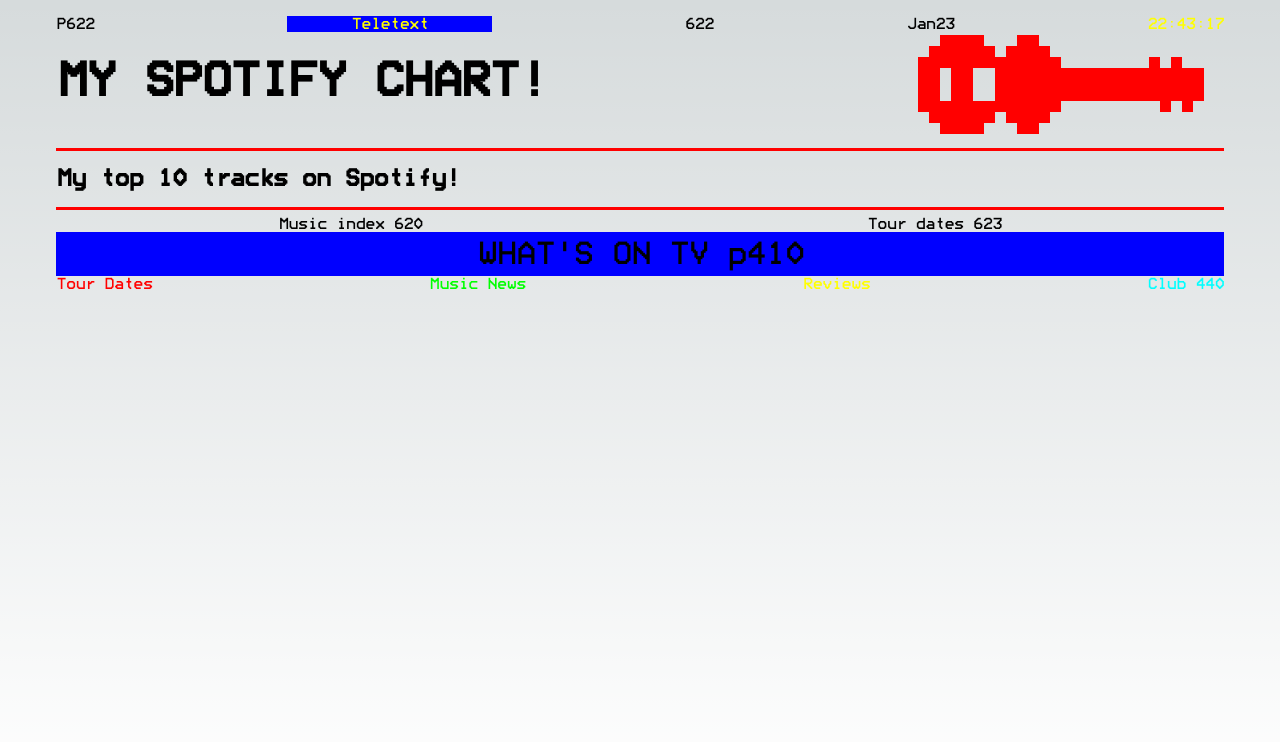
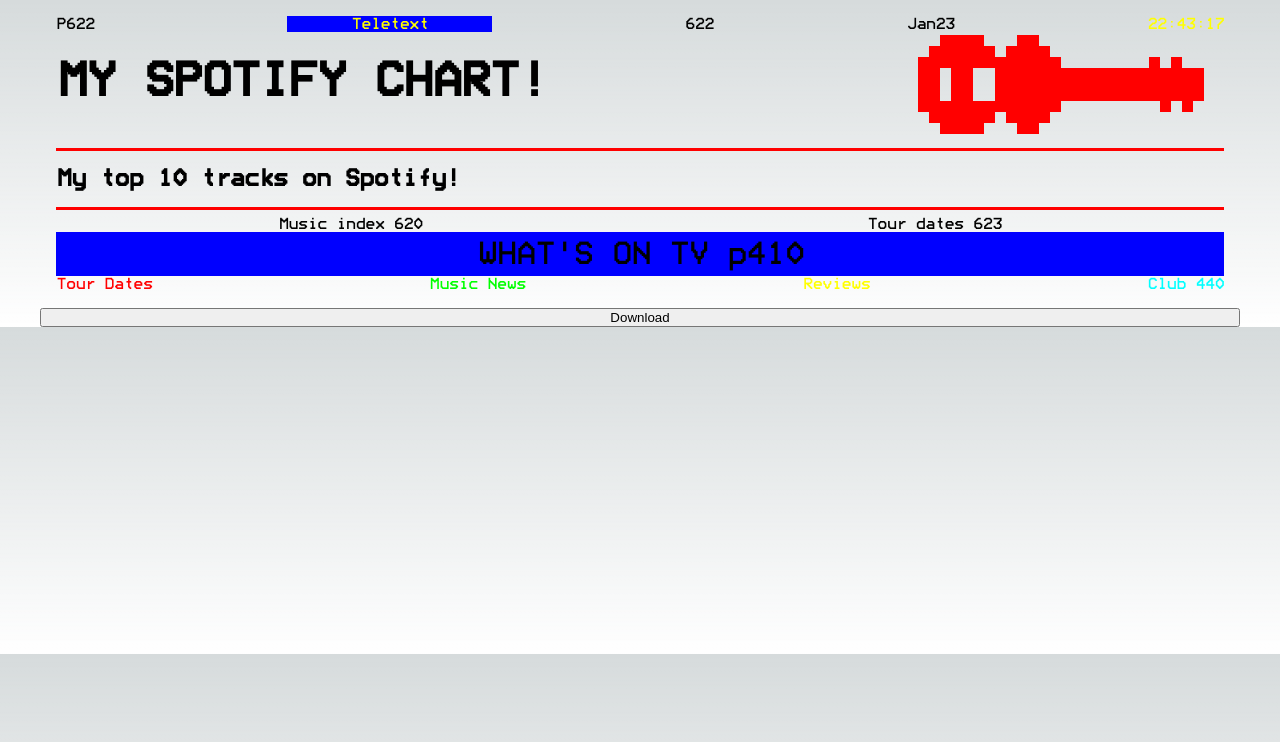
Before and after one commit to Faz123/Spotify-top-ten, a Next.js app: page /totp in a window 1280 px wide. Shown: the top 742 px of the page. Built offline with nearby package versions, Linux system fonts and the light colour scheme.

Commit message:
add download

```diff
--- a/components/Tracks.js
+++ b/components/Tracks.js
@@ -7,7 +7,7 @@ const Tracks = ({token}) => {
 
     useEffect(() => {
         setLoading(true)
-            fetch('https://api.spotify.com/v1/me/top/tracks?limit=20&time_range=medium_term', {
+            fetch('https://api.spotify.com/v1/me/top/tracks?limit=10&time_range=medium_term', {
             headers :{
                 'Authorization' : `Bearer ${token}`
             }
--- a/package.json
+++ b/package.json
@@ -12,6 +12,8 @@
     "@next/font": "^13.1.1",
     "eslint": "8.30.0",
     "eslint-config-next": "13.1.1",
+    "html-to-image": "^1.11.11",
+    "html2canvas": "^1.4.1",
     "next": "13.1.1",
     "react": "18.2.0",
     "react-dom": "18.2.0",
--- a/pages/totp.js
+++ b/pages/totp.js
@@ -2,11 +2,12 @@ import Head from 'next/head'
 import Image from 'next/image'
 import spotifyLogin from '../lib/spotify-login'
 import Tracks from '../components/Tracks'
-import { useEffect, useState } from 'react'
+import { useEffect, useState, useRef } from 'react'
 import styles from '../styles/Totp.module.scss'
 import dynamic from 'next/dynamic'
 import Title from '../components/Title'
 import Footer from '../components/Footer'
+import {toPng}  from 'html-to-image'
 
 const ChartHeader = dynamic(() => import("../components/ChartHeader"), {ssr: false})
 
@@ -24,6 +25,7 @@ const getReturnedParamsFromSpotifyAuth = (hash) => {
 }
 
 
+
 export default function Totp() {
 
     const [token, setToken] = useState(null)
@@ -33,6 +35,28 @@ export default function Totp() {
             setToken(access_token)
         }
     }, [ token ])
+
+    const domEl = useRef(null)
+
+    const downloadAsImage = async () => {
+    const dataUrl = await toPng(
+      domEl.current, {
+      backgroundColor: "#000000",
+      style: {
+        padding: "10px, 10px, 10px, 10px"
+      },
+      canvasWidth: 500,
+      canvasHeight: 500
+
+    })
+
+    // download Image
+    const link = document.createElement('a')
+    link.download = "spotify-teletext.png"
+    link.href = dataUrl;
+    link.click()
+}
+
   return (
     <>
       <Head>
@@ -41,8 +65,8 @@ export default function Totp() {
         <meta name="viewport" content="width=device-width, initial-scale=1" />
         <link rel="icon" href="/favicon.ico" />
       </Head>
-      <main className={styles.main}>
-        <div>
+      <main className={styles.main} i>
+        <div id="main" ref={domEl}>
         <ChartHeader />
         <Title />
         <br />
@@ -55,6 +79,7 @@ export default function Totp() {
         }
         <Footer />
         </div>
+        <button onClick={downloadAsImage}>Download</button>
       </main>
     </>
   )
--- a/styles/Totp.module.scss
+++ b/styles/Totp.module.scss
@@ -3,9 +3,9 @@
   display: flex;
   flex-direction: column;
   justify-content: space-between;
-
-  padding: 1rem;
-  min-height: 100vh;
+  & > div {
+    padding: 1rem;
+  }
 }
 
 .redBorder {
--- a/styles/components/Title.module.scss
+++ b/styles/components/Title.module.scss
@@ -21,7 +21,7 @@
     .guitar {
       position: absolute;
       top: -2rem;
-      right: 175px;
+      right: 180px;
       transform: scale(7);
       @media screen and (min-width: 768px) {
         top: -5rem;
```
Also changed, not shown: 1 other file (tests, documents, lock files or other folders).
